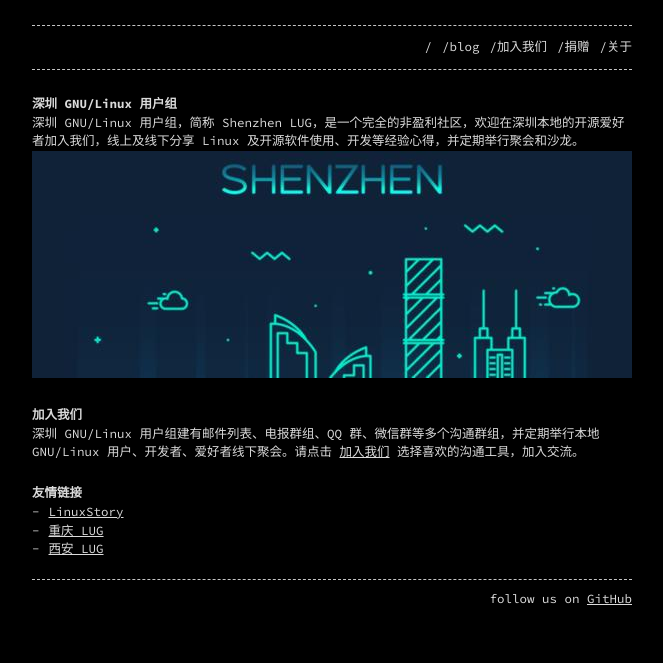
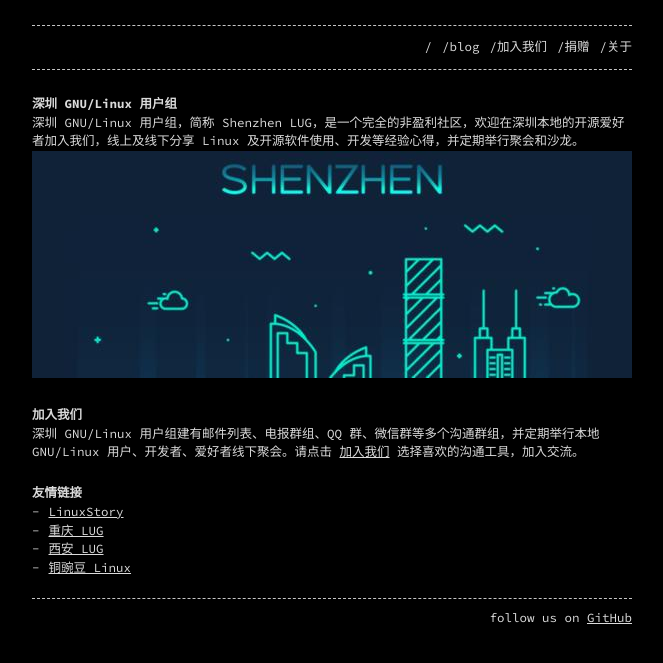
Before and after one commit to shenzhenlug/shenzhenlug.org, a Jekyll site: the page built from index.md, in a window 1280 px wide. Shown: the top 663 px of the page, without its empty margins (308-971 px from the left). Built offline with Jekyll 4.4.1, drawn with Linux system fonts in a browser that asks for light colours.

Commit message:
增加 《铜豌豆 Linux》 友情链接

```diff
--- a/index.md
+++ b/index.md
@@ -15,3 +15,4 @@ permalink: /
  - [LinuxStory](https://linuxstory.org)
  - [重庆 LUG](https://chongqinglug.org)
  - [西安 LUG](https://xalug.org)
+ - [铜豌豆 Linux](https://www.atzlinux.com)
```
